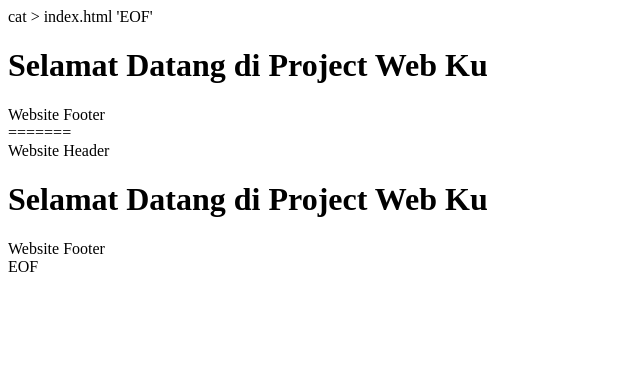
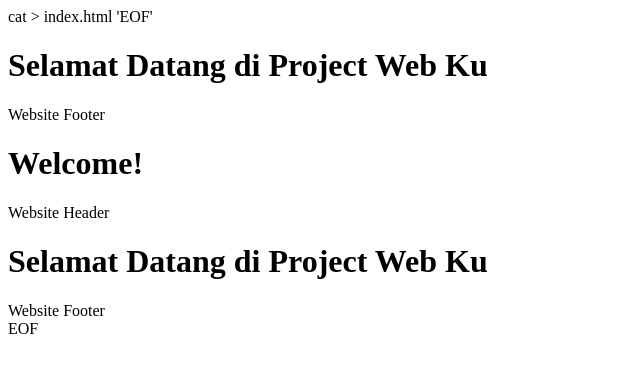
Before and after one commit to haaambi/ulangan_hambi, a plain HTML site: page index.html in a window 1280 px wide. Shown: the whole page, without its empty margins (0-640 px from the left). Drawn offline with Linux system fonts and the light colour scheme.

Commit message:
Add welcome title

```diff
--- a/index.html
+++ b/index.html
@@ -7,7 +7,8 @@
 <body>
     <h1>Selamat Datang di Project Web Ku</h1>
     <footer>Website Footer</footer>
-=======
+<h1>Welcome!</h1>
+
     <header>Website Header</header>
     <h1>Selamat Datang di Project Web Ku</h1>
     <footer>Website Footer</footer>
```
